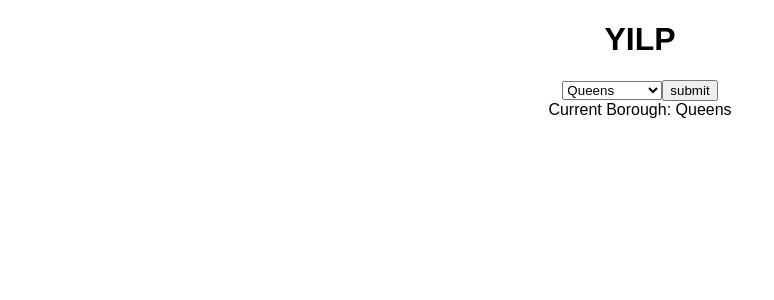
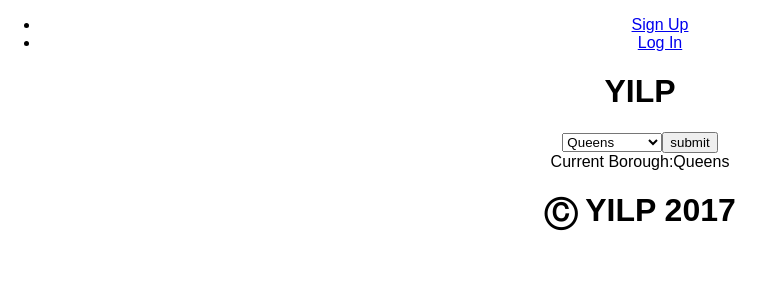
Before and after one commit to Zahjay/Project3, a React (Create React App) app in the folder client/: page / in a window 1280 px wide. Shown: the top 300 px of the page, without its empty margins (0-774 px from the left). Built offline with nearby package versions, Linux system fonts and the light colour scheme.

Commit message:
Added links and to App.js

```diff
--- a/client/src/App.js
+++ b/client/src/App.js
@@ -5,6 +5,7 @@ import Index from './components/Index';
 //Importing React Router
 import {
   BrowserRouter as Router,
+  Link,
   Route,
 
 } from 'react-router-dom'
@@ -18,10 +19,12 @@ class App extends Component {
         <div className="App">
         <nav>
           <ul>
+            <li><Link to="/signup">Sign Up</Link></li>
+            <li><Link to="/login"> Log In</Link></li>
               </ul>
             </nav>
           <main>
-            <Route path="/" component={Index}/>
+            <Route path="/" component={Index} />
           </main>
         </div>
       </Router>
--- a/client/src/components/Index.js
+++ b/client/src/components/Index.js
@@ -35,7 +35,8 @@ handleChange(event){
               </label>
             <input type="submit" value="submit"/>
           </form>
-          <div>Current Borough: {this.state.value}</div>
+          <div> Current Borough:{this.state.value}</div>
+          <footer><h1> &#9400; YILP 2017 </h1></footer>
       </div>
     );
   }
```
